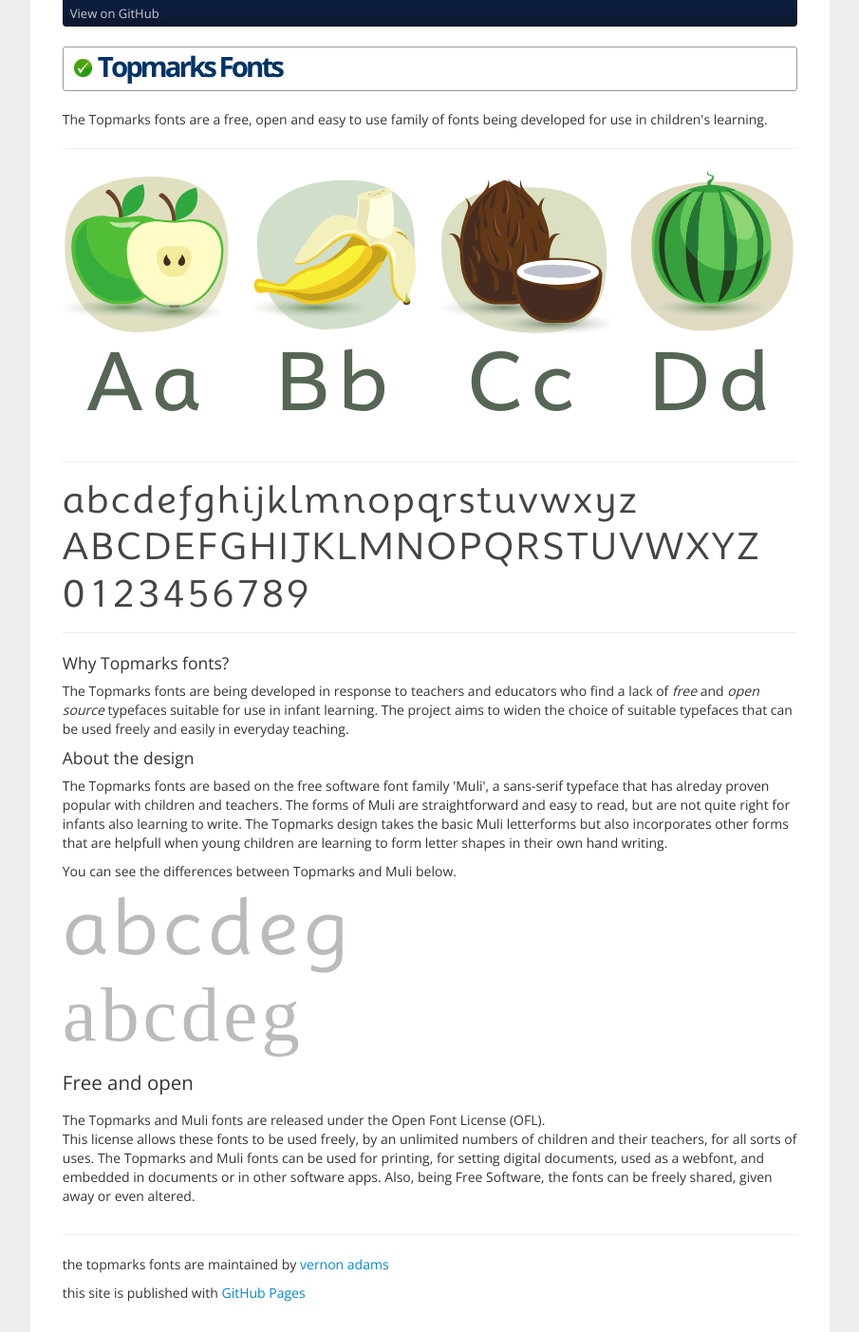
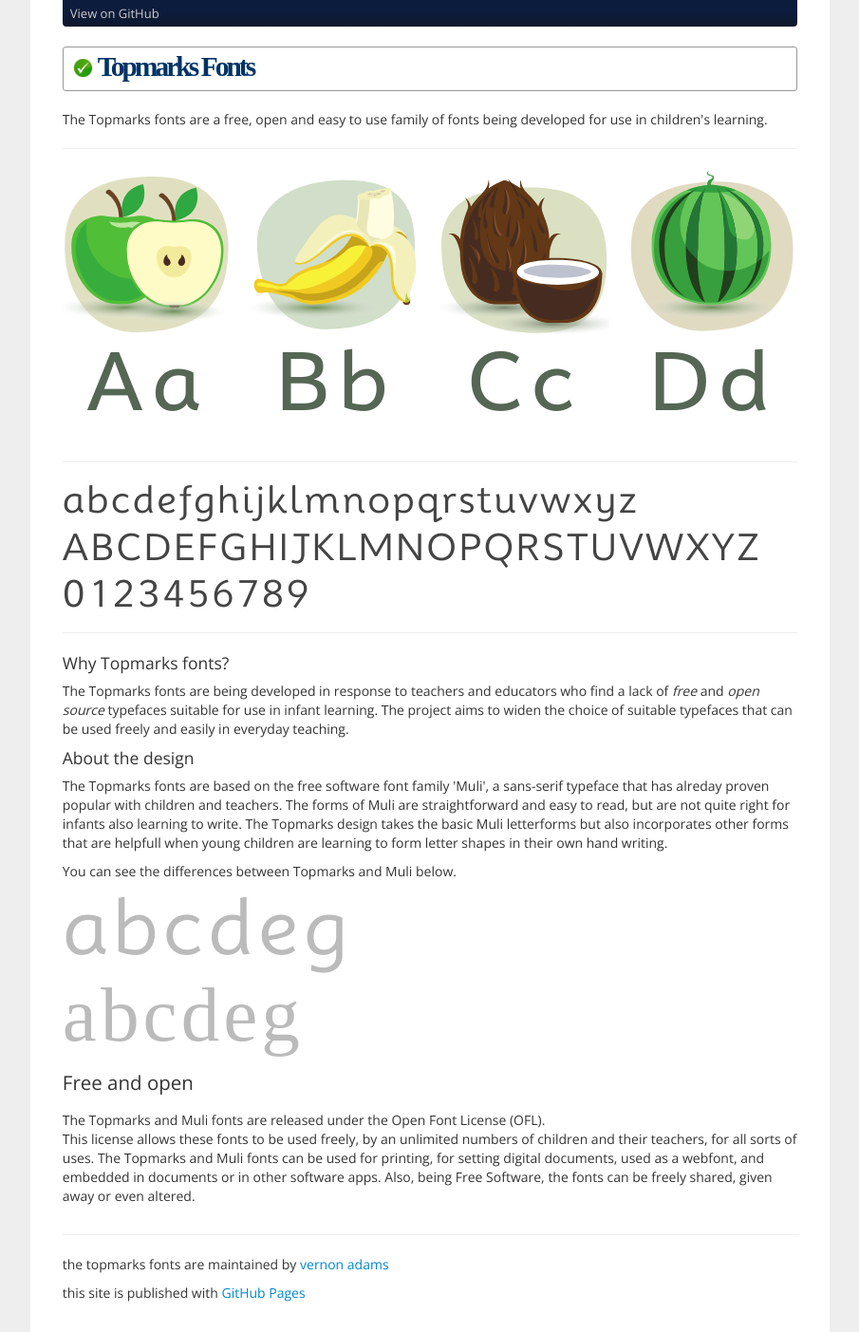
Before and after one commit to vernnobile/topmarks, a Jekyll site: the page built from index.html, in a window 1280 px wide. Shown: the whole page at 95% size, without its empty margins (187-1092 px from the left). Built offline with Jekyll 4.4.1, drawn with Linux system fonts in a browser that asks for light colours; some web fonts are replaced.

Commit message:
Update stylesheet.css

```diff
--- a/stylesheets/stylesheet.css
+++ b/stylesheets/stylesheet.css
@@ -25,7 +25,7 @@
 
 .navbar {
   /*text-transform:uppercase;*/
-  font-family:'Open Sans';
+  font-family:'mulimedium';
   margin-bottom: 0px;
   overflow: visible;
   color: #003366;
```
